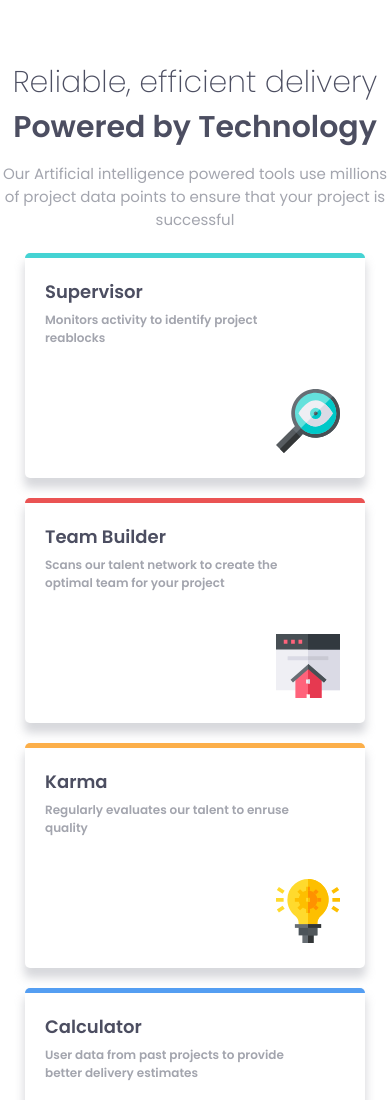
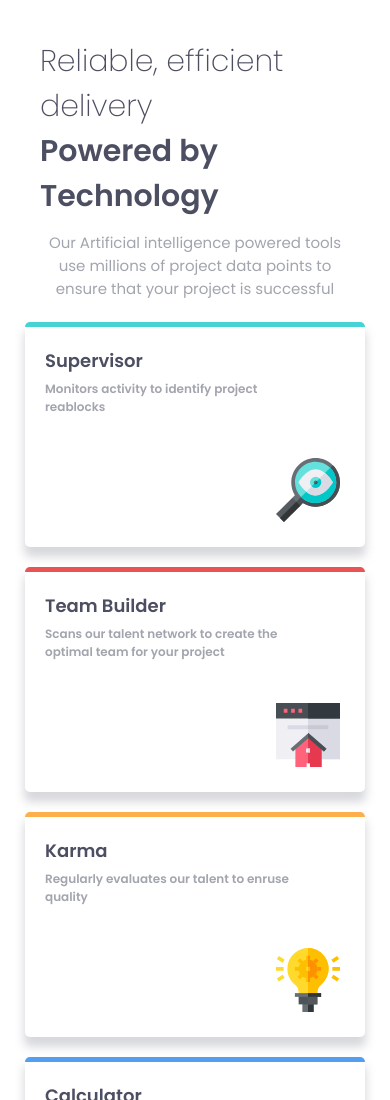
Before and after one commit to darylramos23/four-card-feature-section-master, a plain HTML site: page index.html in a window 390 px wide. Shown: the top 1100 px of the page. Drawn offline with Linux system fonts and the light colour scheme.

Commit message:
added responsiveness on max width 400px

```diff
--- a/styles.css
+++ b/styles.css
@@ -26,7 +26,7 @@ main{
   max-width: 500px;
 }
 .top-container-text p:first-of-type{
-  margin-top: 2em;
+  margin-top: 1.3em;
   font-size: 2em;
   font-weight: 200;
   color: hsl(234, 12%, 34%)
@@ -111,3 +111,10 @@ main{
   }
 
 }
+
+@media (max-width: 400px){
+  .top-container-text{
+    padding: 0 40px;
+  }
+
+}
```
